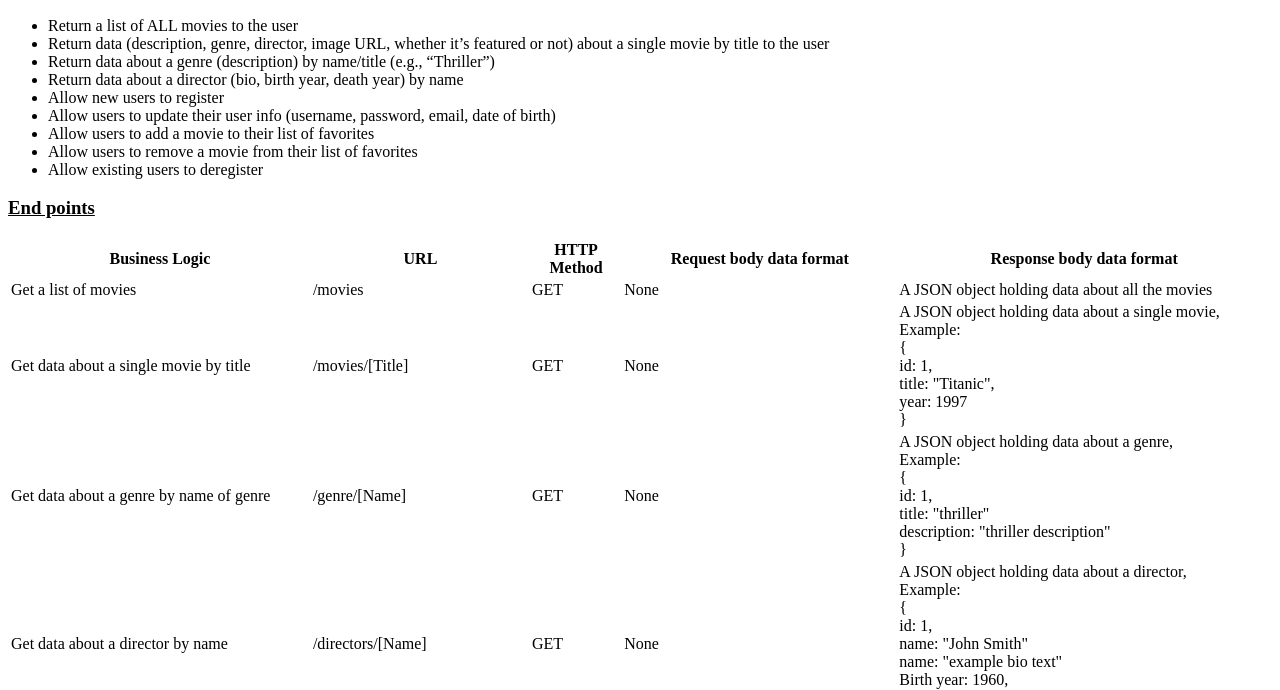
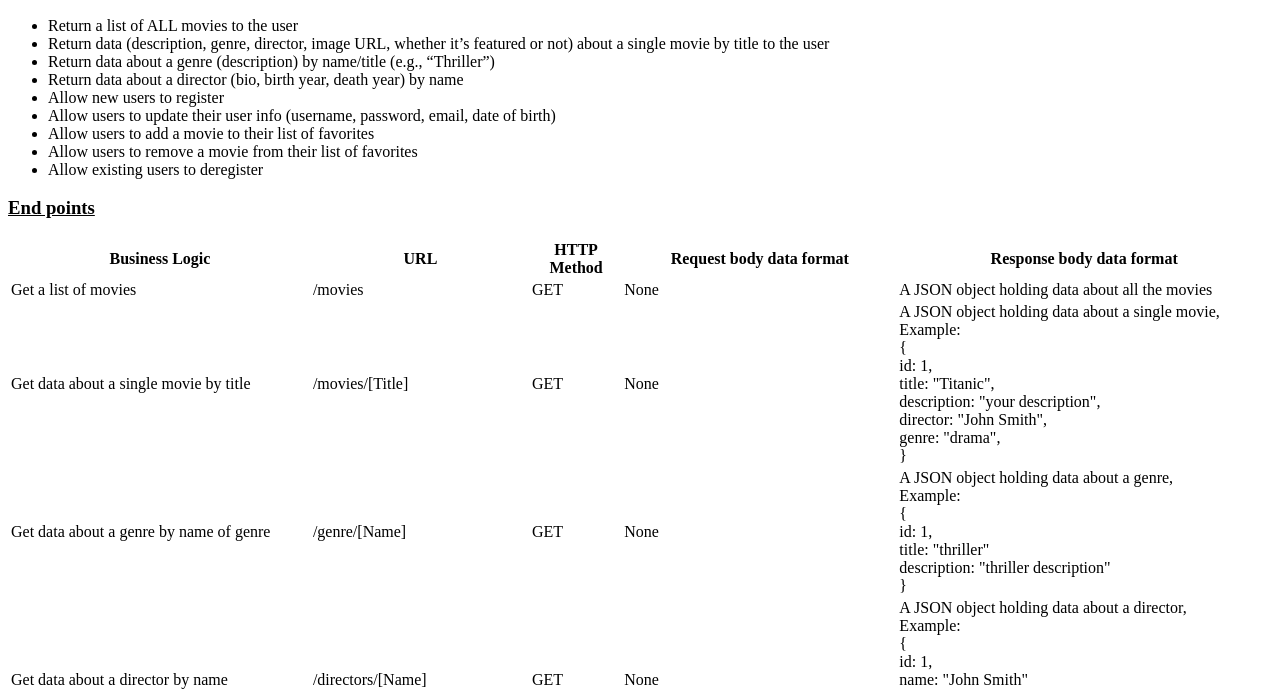
Before and after one commit to wmkania/MovieAPI, a website: page public/index.html in a window 1280 px wide. Shown: the part 104-794 px from the top of the page. Drawn offline with Linux system fonts and the light colour scheme.

Commit message:
Update index.html

```diff
--- a/public/index.html
+++ b/public/index.html
@@ -60,7 +60,9 @@ single movie by title to the user</li>
 					 {<br>
 						 id: 1,<br>
 						 title: "Titanic",<br>
-						 year: 1997<br>
+						 description: "your description",<br>
+						 director: "John Smith",<br>
+						 genre: "drama",<br>
 					 }
 					</td>
 				</tr>
```
